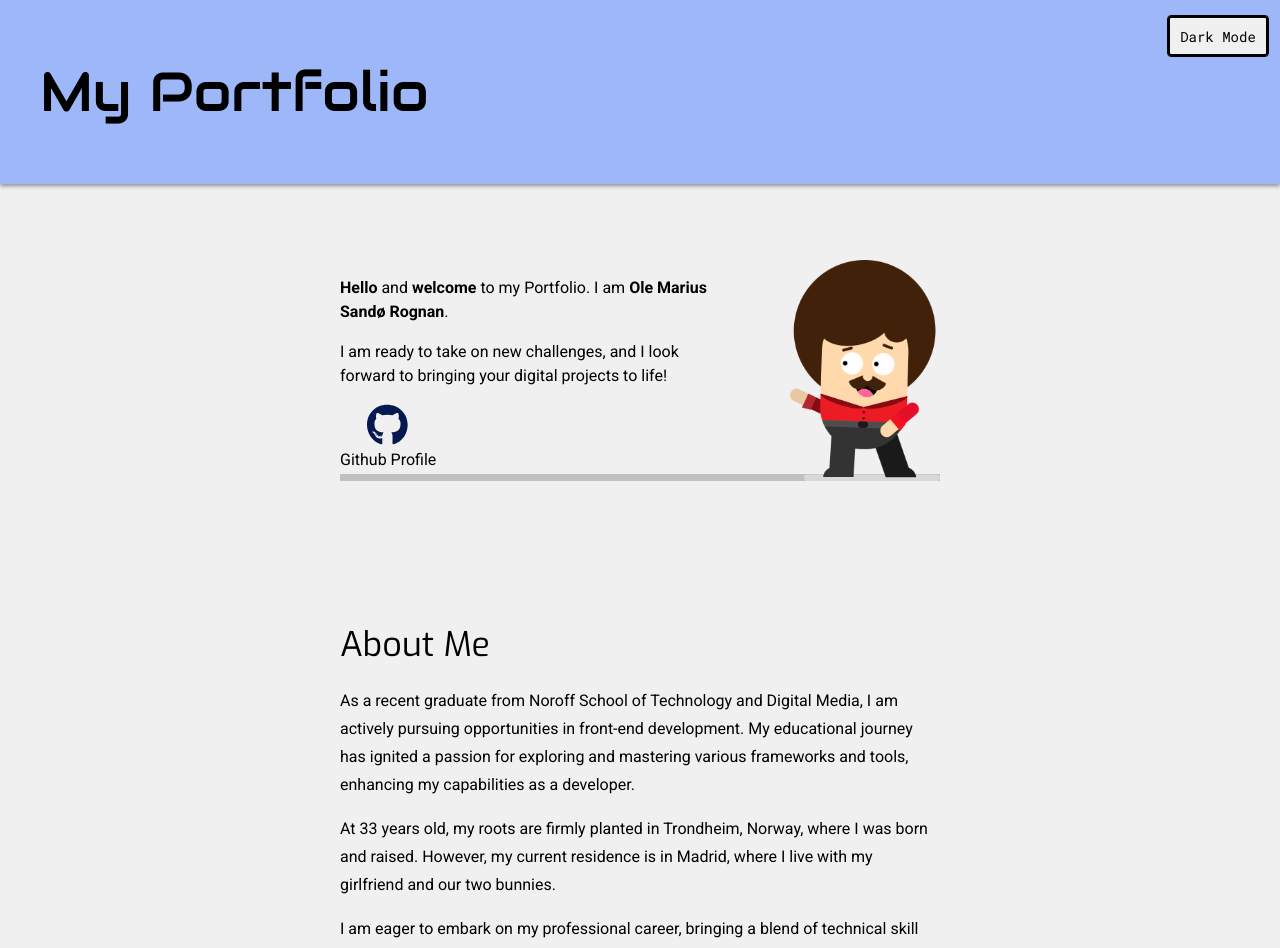
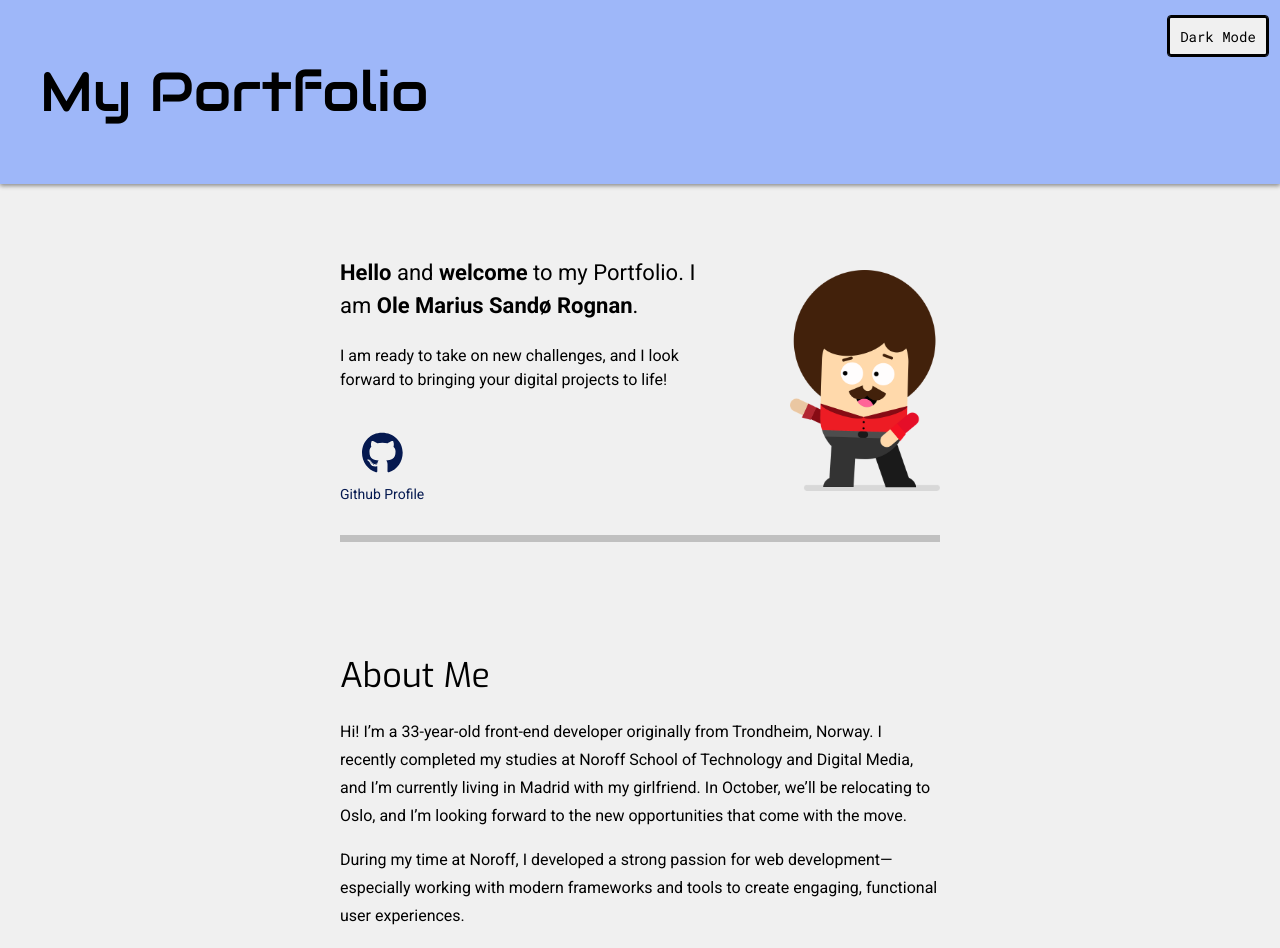
Before and after one commit to olem90/MyPortefolio-2023, a React (Vite) app: page / in a window 1280 px wide. Shown: the top 948 px of the page. Built offline with nearby package versions, Linux system fonts and the light colour scheme.

Commit message:
made small changes to the intro

```diff
--- a/src/components/About/About.jsx
+++ b/src/components/About/About.jsx
@@ -4,25 +4,21 @@ export const About = () => {
   return (
     <AboutStyle>
       <h2>About Me</h2>
-      <p>
-        As a recent graduate from Noroff School of Technology and Digital Media,
-        I am actively pursuing opportunities in front-end development. My
-        educational journey has ignited a passion for exploring and mastering
-        various frameworks and tools, enhancing my capabilities as a developer.
+      <p>Hi! I’m a 33-year-old front-end developer originally from Trondheim, Norway.
+        I recently completed my studies at Noroff School of Technology and Digital Media,
+        and I’m currently living in Madrid with my girlfriend. In October, we’ll be relocating to Oslo,
+        and I’m looking forward to the new opportunities that come with the move.
       </p>
 
       <p>
-        At 33 years old, my roots are firmly planted in Trondheim, Norway, where
-        I was born and raised. However, my current residence is in Madrid, where
-        I live with my girlfriend and our two bunnies.
+        During my time at Noroff, I developed a strong passion for web development—especially
+        working with modern frameworks and tools to create engaging, functional user experiences.
       </p>
 
       <p>
-        I am eager to embark on my professional career, bringing a blend of
-        technical skill and enthusiasm to deliver solutions that meet and exceed
-        client expectations. My goal is to contribute meaningfully to projects,
-        leveraging my knowledge and newfound skills to create impactful digital
-        experiences.
+        Now that I’m stepping into the professional world, I’m excited to grow as a developer,
+        take on new challenges, and contribute to meaningful projects.
+        I’m all about continuous learning, clean code, and building things that people enjoy using.
       </p>
     </AboutStyle>
   );
--- a/src/components/Intro/Intro.jsx
+++ b/src/components/Intro/Intro.jsx
@@ -9,7 +9,7 @@ export const Intro = () => {
     <IntroWrapper>
       <IntroStyle>
         <div>
-          <p>
+          <p className="intro-p-1">
             <strong>Hello</strong> and <strong>welcome</strong> to my
             Portfolio. I am <strong>Ole Marius Sandø Rognan</strong>.
           </p>
@@ -18,13 +18,10 @@ export const Intro = () => {
             your digital projects to life!
           </p>
           <div className="github-intro-icon-container">
-            <a target="_blank" href="https://github.com/olem90">
-              <FontAwesomeIcon
-                className="github-icon-intro"
-                icon={faGithub}
-              />
-            </a>
-            <span>Github Profile </span>
+              <a className="github-link-combined" target="_blank" href="https://github.com/olem90">
+                <FontAwesomeIcon className="github-icon-intro" icon={faGithub} />
+                <span className="github-icon-text">Github Profile</span>
+              </a>
           </div>
         </div>
         <div className="dancing-dude">
--- a/src/components/Intro/Intro.style.jsx
+++ b/src/components/Intro/Intro.style.jsx
@@ -1,8 +1,7 @@
 import styled from "styled-components";
 
 export const IntroStyle = styled.div`
-  width: 660px;
-  height: 200px;
+  width: 680px;
   margin: auto;
   display: flex;
   align-items: center;
@@ -11,39 +10,52 @@ export const IntroStyle = styled.div`
 export const IntroWrapper = styled.div`
   width: 100%;
   display: flex;
-  margin-block: 90px 150px;
+  margin-block: 50px 120px;
   font-family: var(--body-font);
   color: var(--text-light);
   border-bottom: 7px solid silver;
 
-    .github-icon-intro {
-      font-size: 42px;
+  .intro-p-1 {
+    font-size: 22px;
   }
 
   .github-intro-icon-container {
     display: flex;
     flex-direction: column;
-      width: 94px;
+    align-items: center;
+    width: fit-content;
+    margin-block: 30px;
 
-        a {
-          width: fit-content;
-          margin-inline: auto;
-          border-radius: 25px;
+    .github-link-combined {
+      display: flex;
+      flex-direction: column;
+      align-items: center;
+      text-decoration: none;
       color: var(--icon-color);
+      cursor: pointer;
+      transition: color 0.3s ease;
 
-          &:hover {
+      &:hover .github-icon-intro,
+      &:hover .github-icon-text {
         color: rebeccapurple;
-            cursor: pointer;
       }
+    };
+
+    .github-icon-intro {
+      font-size: 42px;
+      padding-block: 10px;
+      transition: color 0.3s ease;
     }
 
-        span {
-          white-space: nowrap;
-          margin-bottom: 15px;
+    .github-icon-text {
+      color: var(--text-light);
+      color: var(--icon-color);
+      font-size: 14px;
+      transition: 0.3s ease;
     }
 
-      @media(max-width: 550px) {
-        margin-bottom : 80px;
+    @media (max-width: 550px) {
+      margin-bottom: 80px;
     }
   }
 
@@ -52,15 +64,15 @@ export const IntroWrapper = styled.div`
   }
 
   .dancing-dude {
-        margin-left: 70px;
+    margin-left: 70px
+
   }
 
   img {
     width: 150px;
   }
 
-  @media(max-width: 800px) {
-
+  @media (max-width: 800px) {
     img {
       width: 130px;
     }
@@ -70,12 +82,13 @@ export const IntroWrapper = styled.div`
     }
   }
 
-  @media(max-width: 550px) {
+  @media (max-width: 550px) {
     p {
       padding-inline: 14px;
     }
+  }
 
-  @media(max-width: 400px) {
+  @media (max-width: 400px) {
     p {
       font-size: 14px;
     }
@@ -88,6 +101,4 @@ export const IntroWrapper = styled.div`
       margin-left: 10px;
     }
   }
-
-
 `;
```
Also changed, not shown: package.json (line endings or trailing spaces). Lines whose indentation alone changed are shown as unchanged.
